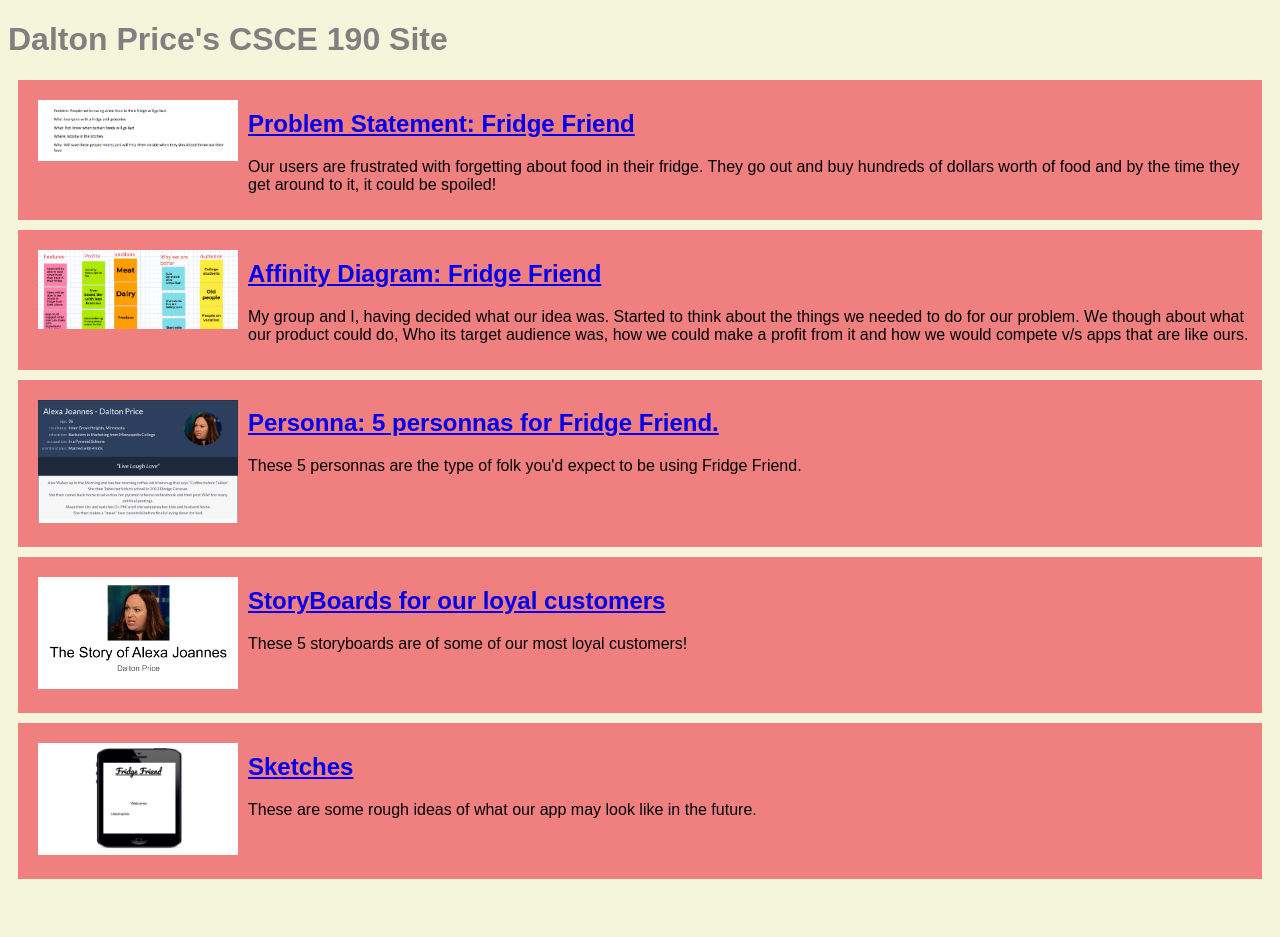
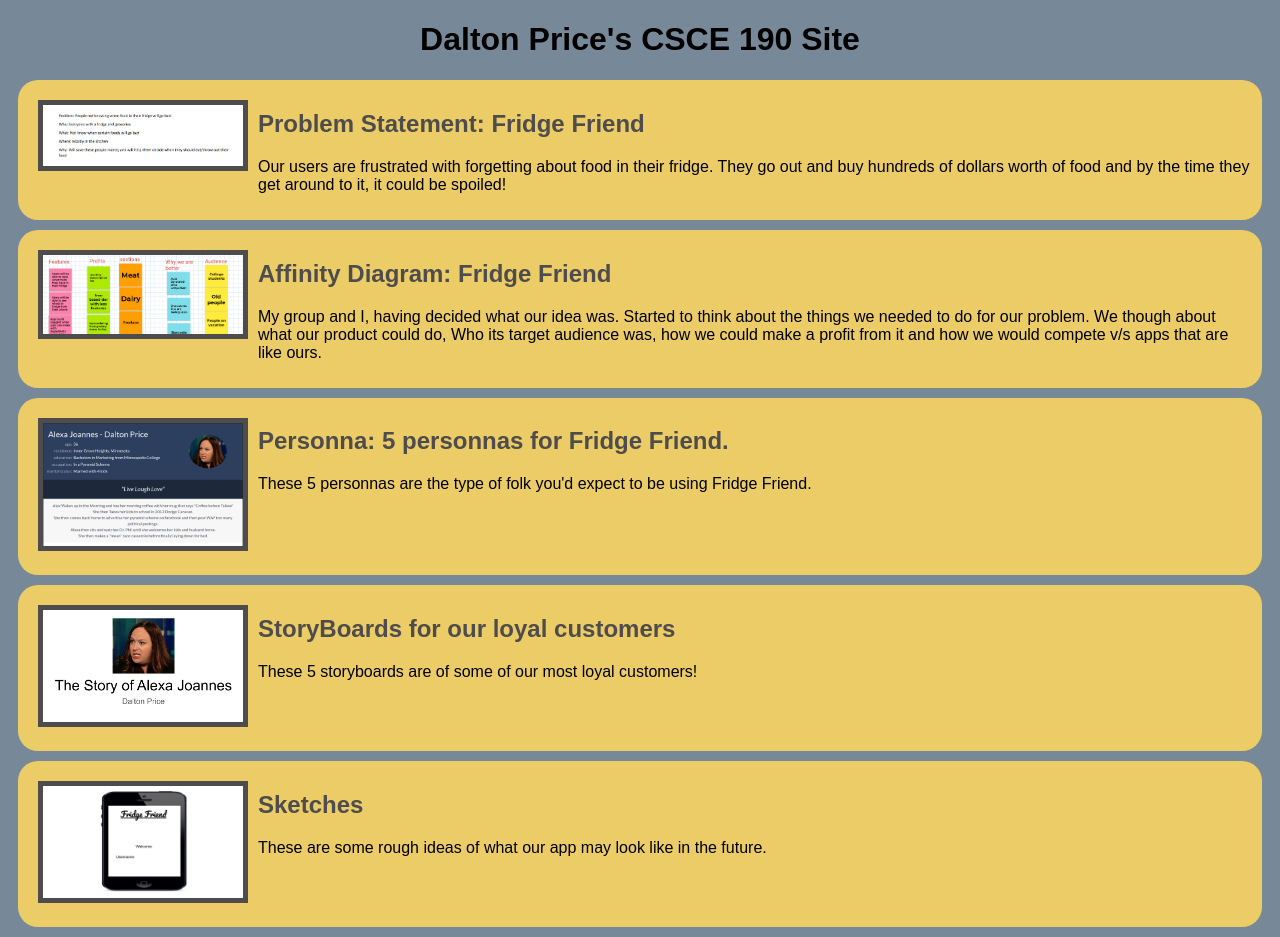
Before and after one commit to DaltonP214/DaltonP214.github.io, a plain HTML site: page index.html in a window 1280 px wide. Before the commit the page ends 889 px from the top, so only its background shows below. Drawn offline with Linux system fonts and the light colour scheme.

Commit message:
Add files via upload

```diff
--- a/Styles.css
+++ b/Styles.css
@@ -1,17 +1,40 @@
 body{
-    background-color: beige;
+    background-color: #778899;
     font-family:Arial, Helvetica, sans-serif
+}
+h1{
+    text-align: Center;
 }
 .assignment {
     display:flex;
     padding: 10px;
-    background: lightcoral;
+    background: rgb(235, 204, 103);
     margin: 10px;
+    border-radius: 20px;
 }
 .assignment img {
 width: 200px;
-padding: 10px;
+margin: 10px;
+border: 5px solid rgb(78, 76, 76) ;
 }
+
+.assignment img:hover{
+    border: 4px solid crimson;
+}
+
 h1{
-    color:gray
+    color: black
 }
+
+h1:hover{
+    color: crimson;
+}
+
+a{
+    text-decoration: none;
+    color: rgb(78, 76, 76);
+}
+
+a:hover{
+    color: crimson;
+}
```
